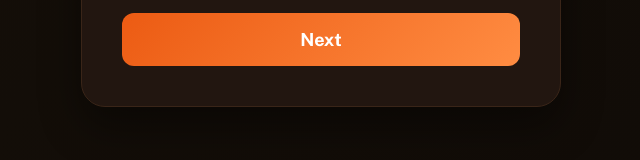
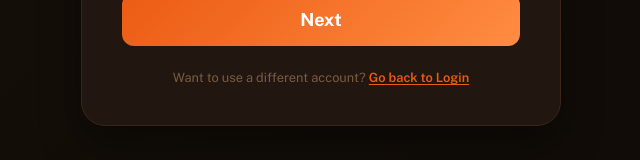
Before and after one commit to SagarxGhanate/CaliStrength, a React (Vite) app in the folder vite-project/: page /onboarding in a window 1280 px wide. Shown: the part 598-758 px from the top of the page, without its empty margins (319-959 px from the left). Built offline with nearby package versions, Linux system fonts and the light colour scheme; no server answers.

Commit message:
feat: add 'switch account' escape hatch on onboarding page
Users who signed up with the wrong account can now click
'Go back to Login' on the onboarding page. This signs them
out of Firebase, clears auth tokens, and redirects to /login.

```diff
--- a/vite-project/src/pages/auth/OnboardingPage.jsx
+++ b/vite-project/src/pages/auth/OnboardingPage.jsx
@@ -2,6 +2,9 @@ import { useState, useEffect } from 'react'
 import { useNavigate } from 'react-router-dom'
 import { useApp } from '../../context/AppContext'
 import { formatDateStandard } from '../../utils/dateUtils'
+import { clearAuth } from '../../lib/api'
+import { auth } from '../../lib/firebase'
+import { signOut } from 'firebase/auth'
 import styles from './OnboardingPage.module.css'
 import lightLogo from '../../assets/Logo/Light theme logo.png'
 import darkLogo from '../../assets/Logo/Dark theme logo.png'
@@ -11,6 +14,17 @@ const API = import.meta.env.VITE_API_URL || 'http://localhost:8000'
 export default function OnboardingPage() {
   const { theme, setAppData } = useApp()
   const navigate = useNavigate()
+
+  // ── Escape hatch: let user go back to login with a different account ──
+  async function handleSwitchAccount() {
+    try {
+      await signOut(auth)
+    } catch (e) {
+      // ignore firebase signout errors
+    }
+    clearAuth()
+    navigate('/login')
+  }
 
   const [step, setStep] = useState(1)
   const [isGenerating, setIsGenerating] = useState(false)
@@ -272,6 +286,13 @@ export default function OnboardingPage() {
           )}
 
         </form>
+
+        <p className={styles.switchAccount}>
+          Want to use a different account?{' '}
+          <button type="button" onClick={handleSwitchAccount} className={styles.switchAccountBtn}>
+            Go back to Login
+          </button>
+        </p>
       </div>
 
       {isGenerating && (
--- a/vite-project/src/pages/auth/OnboardingPage.module.css
+++ b/vite-project/src/pages/auth/OnboardingPage.module.css
@@ -164,3 +164,30 @@
   0%, 100% { opacity: 0.3; transform: scale(0.8); }
   50% { opacity: 1; transform: scale(1.2); }
 }
+
+/* ── Switch Account Link ──────────────────────────────────────────────────── */
+.switchAccount {
+  margin-top: 1.5rem;
+  font-size: 0.8rem;
+  color: var(--text-tertiary);
+  text-align: center;
+}
+
+.switchAccountBtn {
+  background: none;
+  border: none;
+  color: var(--primary);
+  font-size: 0.8rem;
+  font-weight: 600;
+  font-family: var(--font-main);
+  cursor: pointer;
+  text-decoration: underline;
+  text-underline-offset: 2px;
+  padding: 0;
+  transition: color 0.2s, opacity 0.2s;
+}
+
+.switchAccountBtn:hover {
+  color: #ff8c42;
+  opacity: 0.9;
+}
```
